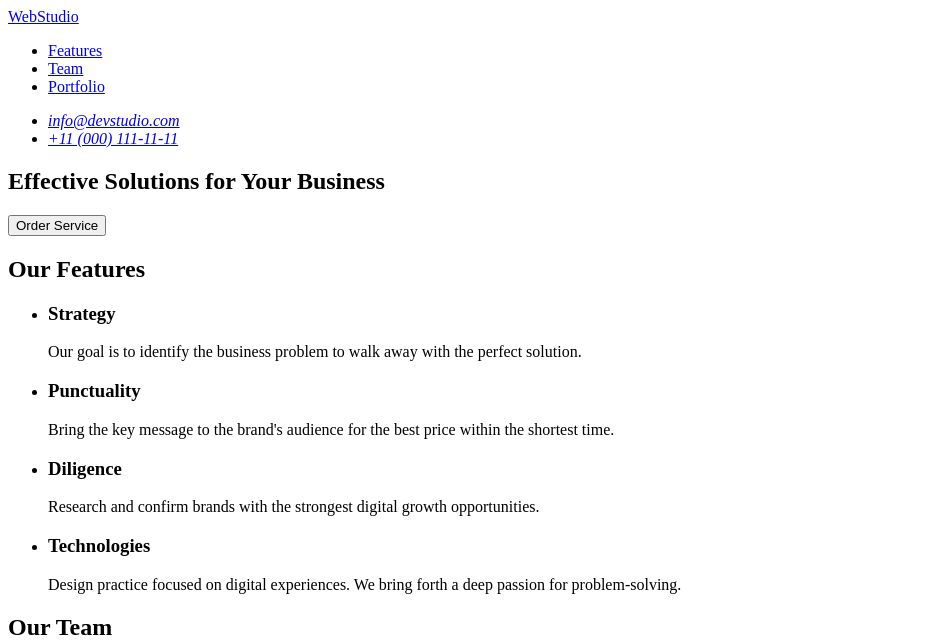
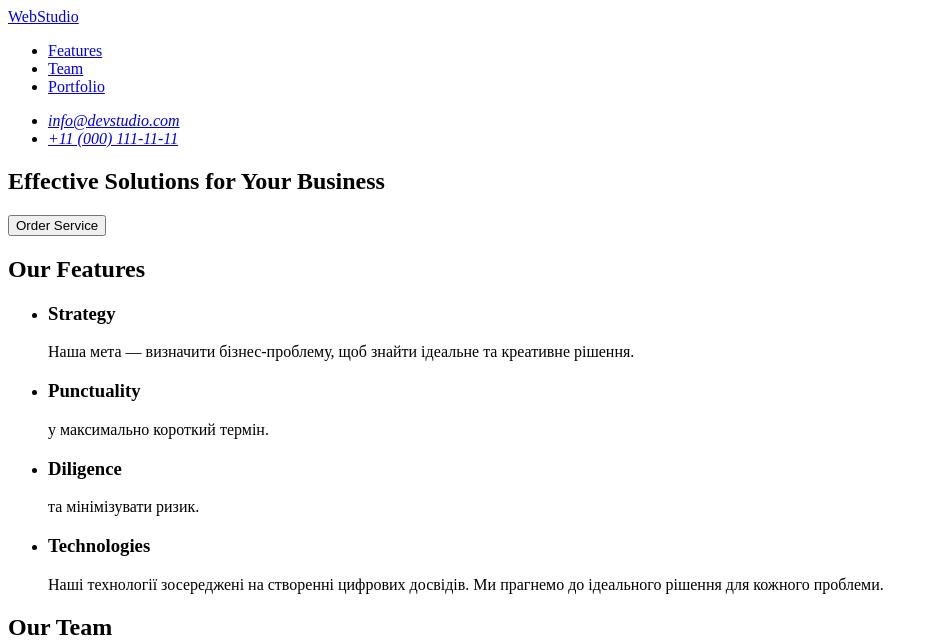
Before and after one commit to YevhenOdnobochko/goit-markup-hw-01, a plain HTML site: page index.html in a window 1280 px wide. Shown: the top 644 px of the page, without its empty margins (0-938 px from the left). Drawn offline with Linux system fonts and the light colour scheme.

Commit message:
final fixes

```diff
--- a/index.html
+++ b/index.html
@@ -49,28 +49,28 @@
             <li>
                 <h3>Strategy</h3>
                 <p>
-                    Our goal is to identify the business problem to walk away with the perfect solution.
+                    Наша мета — визначити бізнес-проблему, щоб знайти ідеальне та креативне рішення.
                 </p>
             </li>
 
             <li>
                 <h3>Punctuality</h3>
                 <p>
-                    Bring the key message to the brand's audience for the best price within the shortest time.
+                    у максимально короткий термін.
                 </p>
             </li>
 
             <li>
                 <h3>Diligence</h3>
                 <p>
-                    Research and confirm brands with the strongest digital growth opportunities.
+                    та мінімізувати ризик.
                 </p>
             </li>
 
             <li>
                 <h3>Technologies</h3>
                 <p>
-                    Design practice focused on digital experiences. We bring forth a deep passion for problem-solving.
+                    Наші технології зосереджені на створенні цифрових досвідів. Ми прагнемо до ідеального рішення для кожного проблеми.
                 </p>
             </li>
         </ul>
```
